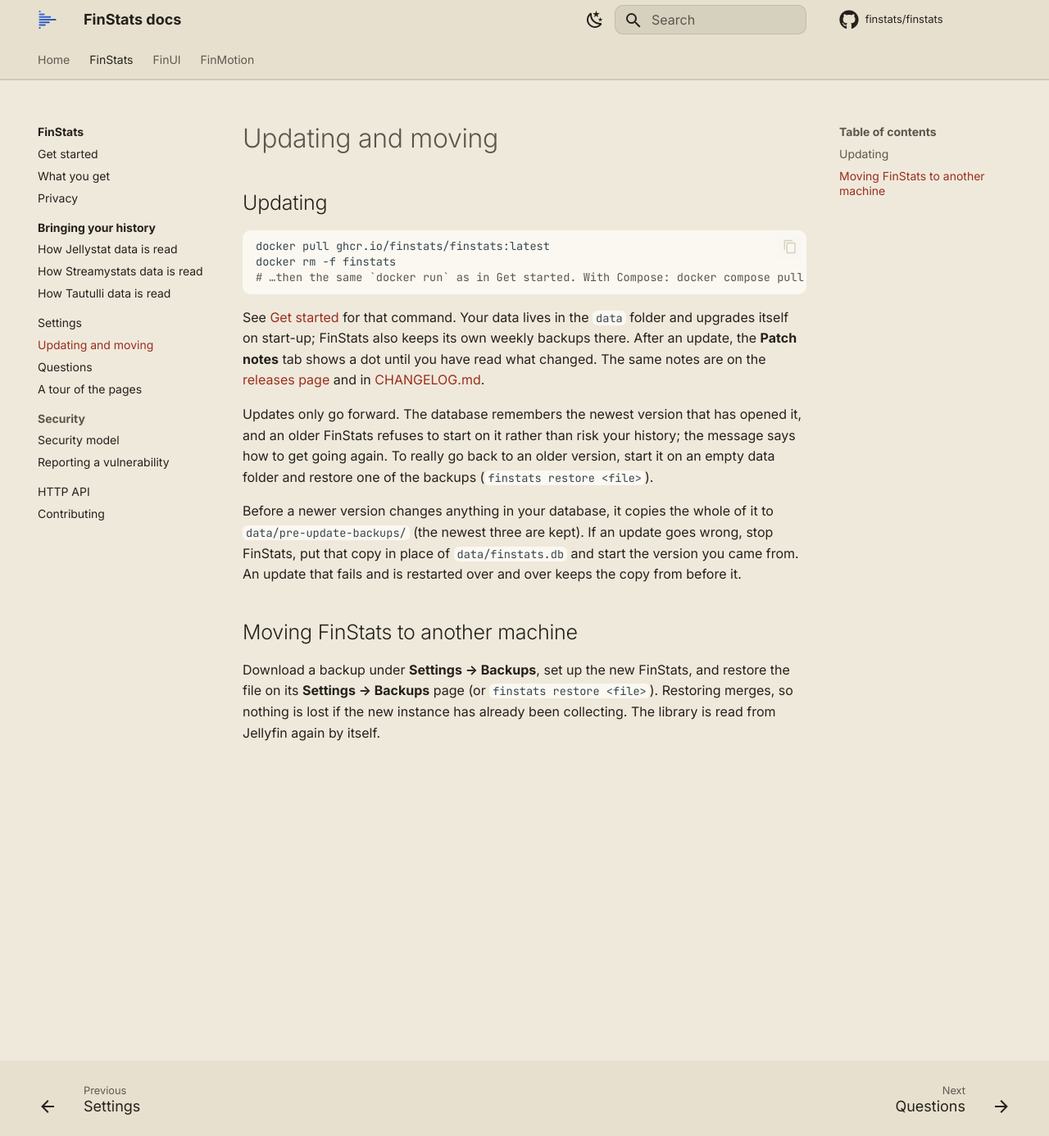
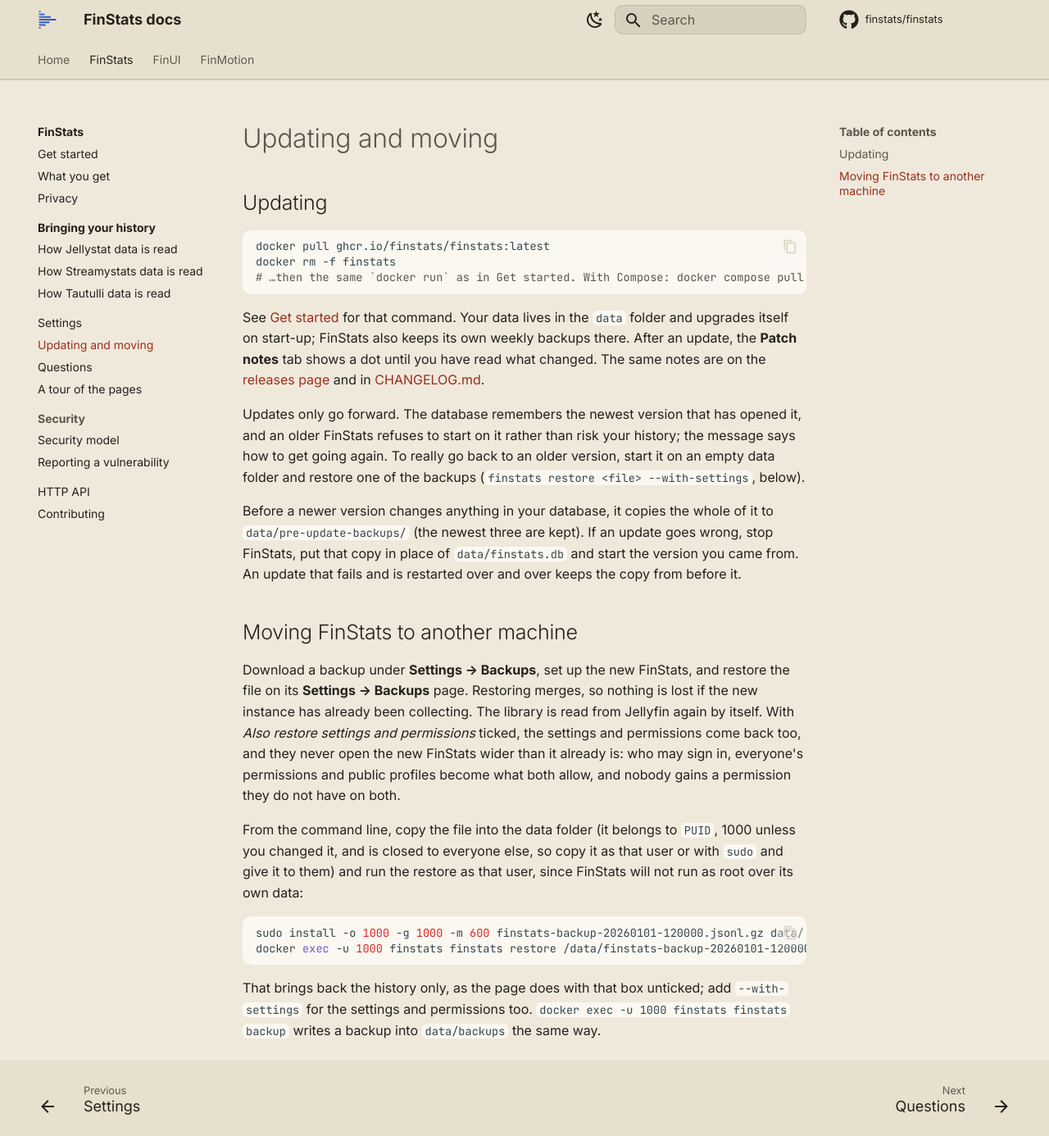
Before and after one commit to finstats/docs, an MkDocs documentation site: the page built from docs/finstats/updating.md, in a window 1280 px wide and 1386 px high. Shown: the whole window at 82% size. Built offline with MkDocs 1.6.1 and Material for MkDocs 9.7.7, drawn with Linux system fonts in a browser that asks for light colours; comment, search, counter and statistics services are not loaded.

Commit message:
docs(finstats): restoring from the command line, and who may import
finstats restore brings back the history alone in 2.3.1 and the settings only with --with-settings,
which never open FinStats wider than it is; commands run inside the container take docker exec -u.
Importing needs see everyone's activity as well as manage, an upload may be up to 4 GB, and a Tautulli
backup that is not plainly one is refused.

````diff
--- a/docs/finstats/updating.md
+++ b/docs/finstats/updating.md
@@ -14,7 +14,8 @@ notes are on the [releases page](https://github.com/finstats/finstats/releases)
 
 Updates only go forward. The database remembers the newest version that has opened it, and an older FinStats
 refuses to start on it rather than risk your history; the message says how to get going again. To really go back to
-an older version, start it on an empty data folder and restore one of the backups (`finstats restore <file>`).
+an older version, start it on an empty data folder and restore one of the backups (`finstats restore <file>
+--with-settings`, below).
 
 Before a newer version changes anything in your database, it copies the whole of it to `data/pre-update-backups/`
 (the newest three are kept). If an update goes wrong, stop FinStats, put that copy in place of `data/finstats.db` and
@@ -23,5 +24,20 @@ start the version you came from. An update that fails and is restarted over and
 ## Moving FinStats to another machine
 
 Download a backup under **Settings → Backups**, set up the new FinStats, and restore the file on its
-**Settings → Backups** page (or `finstats restore <file>`). Restoring merges, so nothing is lost if the new
-instance has already been collecting. The library is read from Jellyfin again by itself.
+**Settings → Backups** page. Restoring merges, so nothing is lost if the new
+instance has already been collecting. The library is read from Jellyfin again by itself. With *Also restore settings and
+permissions* ticked, the settings and permissions come back too, and they never open the new FinStats wider than it already is: who
+may sign in, everyone's permissions and public profiles become what both allow, and nobody gains a permission they do
+not have on both.
+
+From the command line, copy the file into the data folder (it belongs to `PUID`, 1000 unless you changed it, and is
+closed to everyone else, so copy it as that user or with `sudo` and give it to them) and run the restore as that user,
+since FinStats will not run as root over its own data:
+
+```sh
+sudo install -o 1000 -g 1000 -m 600 finstats-backup-20260101-120000.jsonl.gz data/
+docker exec -u 1000 finstats finstats restore /data/finstats-backup-20260101-120000.jsonl.gz
+```
+
+That brings back the history only, as the page does with that box unticked; add `--with-settings` for the settings and
+permissions too. `docker exec -u 1000 finstats finstats backup` writes a backup into `data/backups` the same way.
````
Also changed, not shown: docs/finstats/imports/index.md (+5 -2 lines), docs/finstats/imports/tautulli.md (+7 -1 lines).
